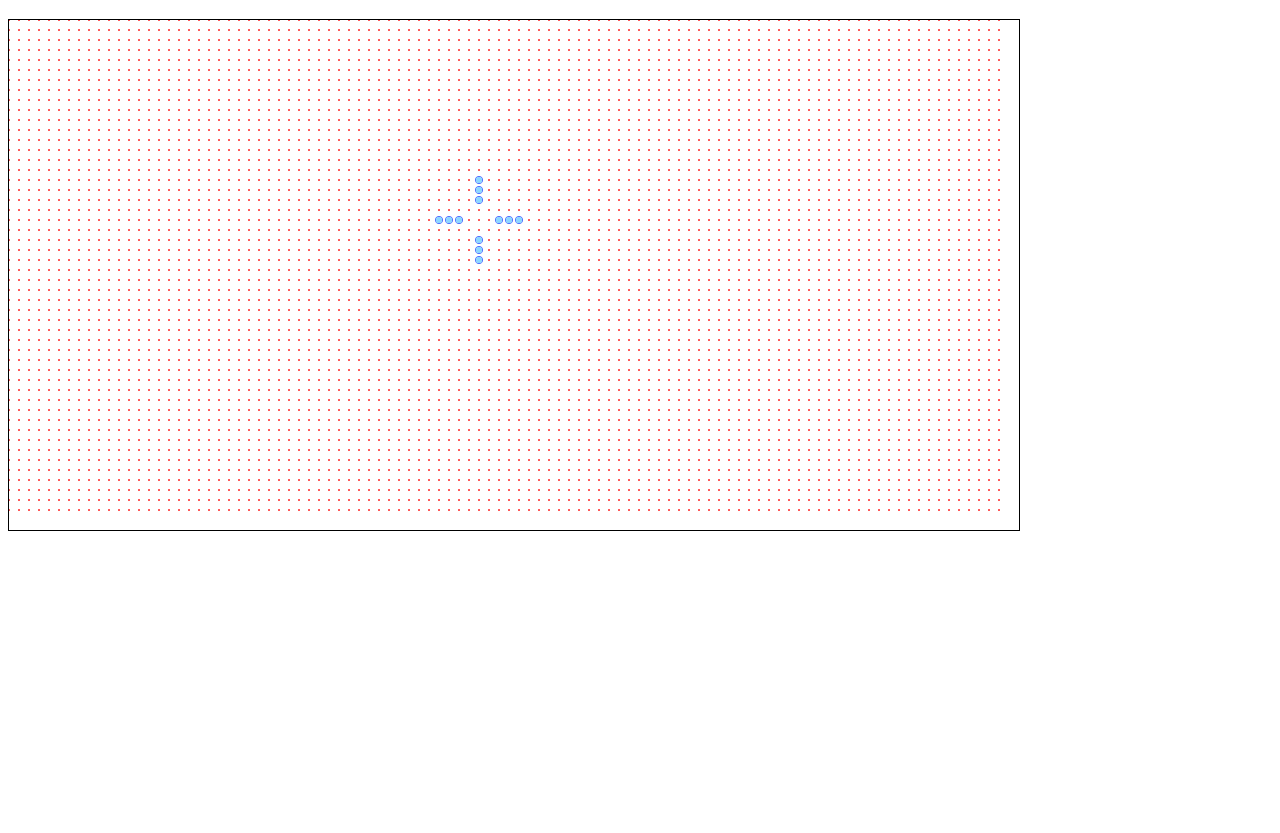
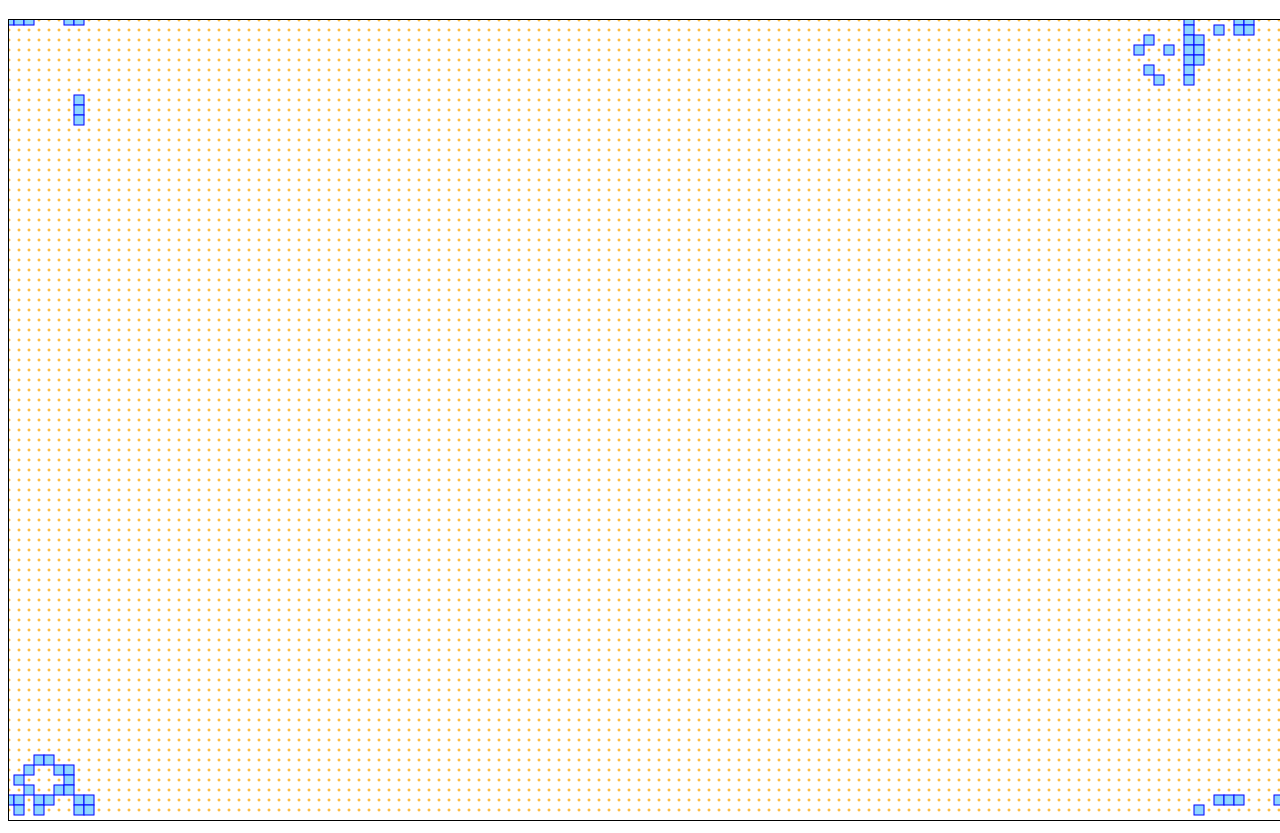
Before and after one commit to CandlelightDoener/ConwaysGameOfLife_c9, a website: page public/index.html in a window 1280 px wide. Shown: the part 61-894 px from the top of the page. Before the commit the page ends 800 px from the top, so only its background shows below. Drawn offline with Linux system fonts and the light colour scheme.

Commit message:
new parameters for field and cell size calculation

```diff
--- a/public/canvasPainter.js
+++ b/public/canvasPainter.js
@@ -1,3 +1,14 @@
+var pixelPerField = 10;
+var radiusOfField = pixelPerField / 2;
+
+function stretchCanvasToSize(width, height, canvasId) {
+    var canvas = document.getElementById(canvasId);
+    var context = canvas.getContext("2d");
+    context.canvas.width = width;
+    context.canvas.height = height;
+}
+
+
 function drawPopulation(population, canvasId) {
     var canvas = document.getElementById(canvasId);
     var context = canvas.getContext("2d");
@@ -6,29 +17,33 @@ function drawPopulation(population, canvasId) {
     for(var i=0; i<population.length; i++) {
         for(var j=0; j<population[i].length; j++) {
             if(population[i][j].isAlive()) {
-                paintLivingCell(context, i*10, j*10);
+                paintLivingSquare(context, i*pixelPerField, j*pixelPerField);
             } else {
-                paintDeadCell(context, i*10, j*10);
+                paintDeadCell(context, i*pixelPerField, j*pixelPerField);
             }
         }
     }
 }
 
+function paintLivingSquare(context, x, y) {
+    context.fillStyle = '#8ED6FF';
+    context.strokeStyle = 'blue';
+    context.fillRect(x-radiusOfField, y-radiusOfField, 2*radiusOfField, 2*radiusOfField);
+    context.strokeRect(x-radiusOfField, y-radiusOfField, 2*radiusOfField, 2*radiusOfField);
+}
+
 function paintLivingCell(context, x, y) {
     context.beginPath();
-    context.arc(x, y, 3.5, 0, 2*Math.PI);
+    context.arc(x, y, radiusOfField - 1, 0, 2*Math.PI);
     context.strokeStyle = 'blue';
     context.stroke();
     context.fillStyle = '#8ED6FF';
     context.fill();
 }
 
-
 function paintDeadCell(context, x, y) {
     context.beginPath();
-    context.arc(x, y, 0.5, 0, 2*Math.PI);
-    context.strokeStyle = 'red';
+    context.arc(x, y, 1, 0, 2*Math.PI);
+    context.strokeStyle = 'orange';
     context.stroke();
-    context.fillStyle = 'red';
-    context.fill();
 }
--- a/public/conwaysGameOfLife.js
+++ b/public/conwaysGameOfLife.js
@@ -47,7 +47,8 @@
 }
 
 World.prototype.createStartingPopulation = function() {
-    this.createOscillatingCrossAt(47,20);
+    this.createOscillatingCrossAt(this.width - 3, 3);
+    this.createRandomCluster(0, 10, 0, 10, 0.5);
 };
 
 World.prototype.createGliderAt = function(a, b) {
@@ -66,11 +67,13 @@
     this.cells[a][b+1].letLive();
 };
 
-World.prototype.createRandomCluster = function() {
+World.prototype.createRandomCluster = function(xLeft, xRight, yLow, yHigh, densityBetweenZeroAndOne) {
 
-    for(var i=22; i<28; i++)
-        for(var j=22; j<28; j++)
-            if(Math.random() > 0.5)
+    var threshold = 1 - densityBetweenZeroAndOne;
+
+    for(var i=xLeft; i<xRight; i++)
+        for(var j=yLow; j<yHigh; j++)
+            if(Math.random() > threshold)
                 this.cells[i][j].letLive();
 };
 
--- a/public/index.html
+++ b/public/index.html
@@ -3,6 +3,7 @@
     <head>
         <meta charset="utf-8" />
         <meta name="viewport" content="width=device-width, initial-scale=1" />
+        <link rel="stylesheet" href="style.css" />
         <title>Conways Game of Life</title>
 
         <script src="conwaysGameOfLife.js"></script>
@@ -17,8 +18,6 @@
             </h1>
             <canvas
                 id="world"
-                width="1010"
-                height="510"
                 style="border:1px solid #000000;">
                 Canvas wird vom Browser nicht unterstützt
             </canvas>
@@ -26,7 +25,13 @@
         </div>
 
         <script>
-            var world = new World(100, 50);
+            stretchCanvasToSize(window.innerWidth, window.innerHeight, 'world');
+
+            var fieldsX = Math.floor(window.innerWidth / pixelPerField);
+            var fieldsY = Math.floor(window.innerHeight / pixelPerField);
+
+            var world = new World(fieldsX, fieldsY);
+
             world.createStartingPopulation();
             drawPopulation(world.getLatestPopulation(), 'world');
 
```
